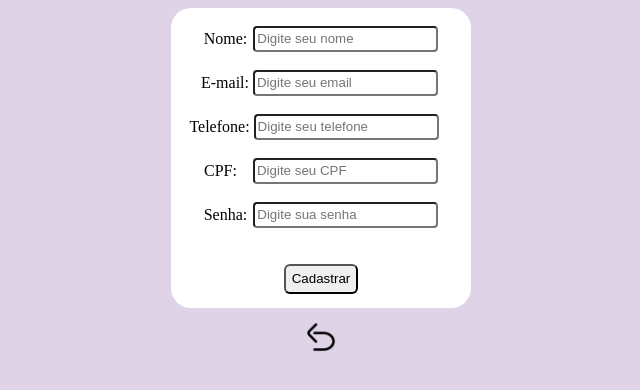
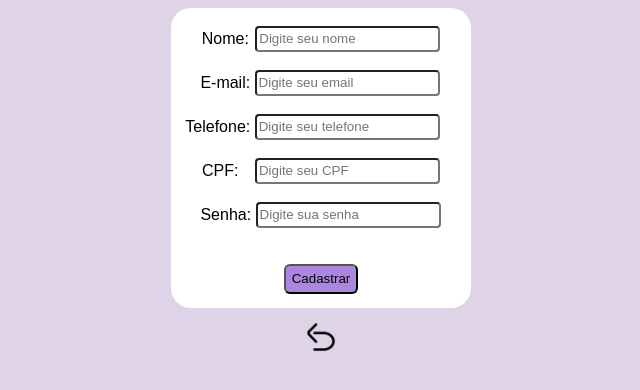
Before and after one commit to YasminDSilva/siteHTML, a plain HTML site: page formulario.html in a window 1280 px wide. Shown: the part 214-604 px from the top of the page, without its empty margins (319-959 px from the left). Drawn offline with Linux system fonts and the light colour scheme.

Commit message:
Add files via upload

```diff
--- a/formulario.html
+++ b/formulario.html
@@ -12,6 +12,7 @@
         body{
             margin: 0;
             background-color: #dfd3e7;
+            font-family: 'Arial';
         }
 
         header{
@@ -38,14 +39,14 @@
 
         .email{
             height: 26px;
-            margin-right: 3px;
+            margin-right: 2px;
             border-radius: 4px;
 
         }
 
         .tel{
             height: 26px;
-            margin-right: 14px;
+            margin-right: 17px;
             border-radius: 4px;
         }
 
@@ -57,13 +58,14 @@
 
         .senha{
             height: 26px;
-            margin-left: 2px;
+            margin-right: 1px;
             border-radius: 4px;
         }
 
         .cad{
             height: 30px;
             border-radius: 6px;
+            background-color: rgb(171, 134, 222);
         }
 
         nav{
```
Also changed, not shown: index.html (+3 -56 lines).
